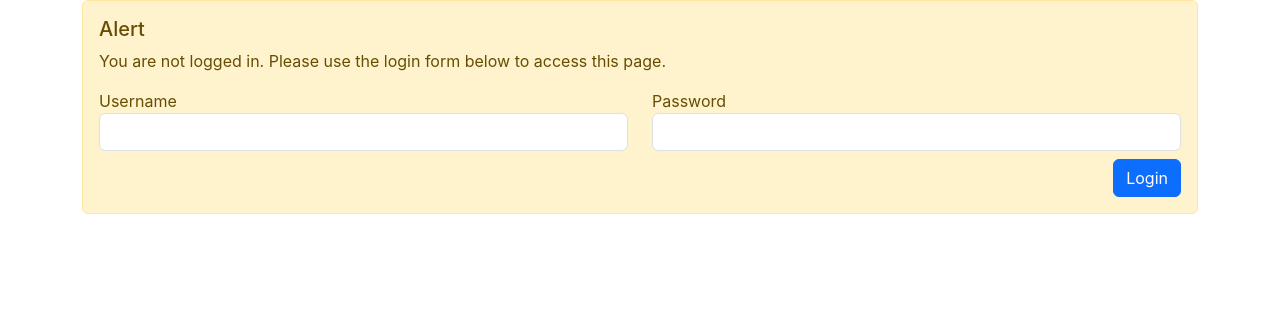
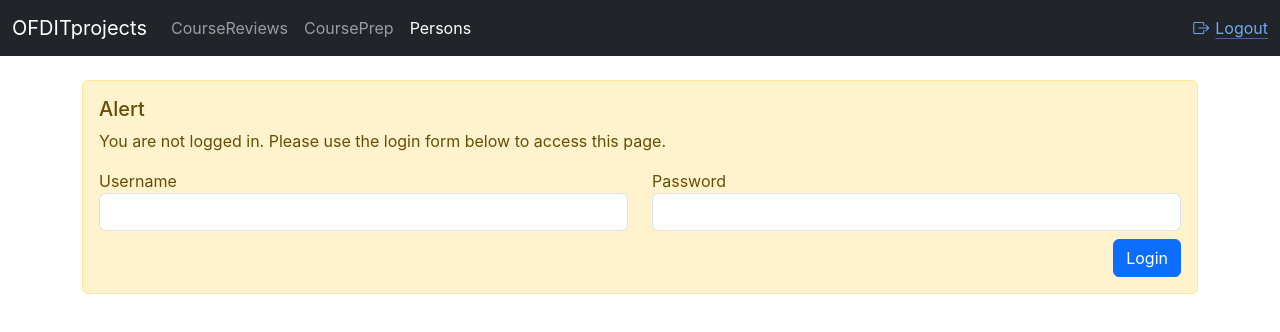
Before and after one commit to themuniz/ts-test, a website: page views/person.html in a window 1280 px wide. Drawn offline with nearby package versions, Linux system fonts and the light colour scheme; files that its build step writes are made by us from their sources; a web font is replaced by a local one.

Commit message:
Built navbar

```diff
--- a/views/base.html
+++ b/views/base.html
@@ -15,6 +15,31 @@
 </head>
 
 <body data-bs-theme="light" x-data="pageUtils">
+    <nav class="navbar navbar-expand-md bg-dark text-white mb-4 pb-2" data-bs-theme="dark">
+        <div class="container-fluid">
+            <a class="navbar-brand" href="https://ofditprojects.sps.cuny.edu">OFDITprojects</a>
+            <button class="navbar-toggler" type="button" data-bs-toggle="collapse" data-bs-target="#navbarTogglerDemo01"
+                aria-controls="navbarTogglerDemo01" aria-expanded="false" aria-label="Toggle navigation">
+                <span class="navbar-toggler-icon"></span>
+            </button>
+            <div class="collapse navbar-collapse" id="navbarTogglerDemo01">
+                <ul class="navbar-nav me-auto mb-2 mb-lg-0">
+                    <li class="nav-item">
+                        <a class="nav-link" aria-current="page" href="#">CourseReviews</a>
+                    </li>
+                    <li class="nav-item">
+                        <a class="nav-link" href="#">CoursePrep</a>
+                    </li>
+                    <li class="nav-item">
+                        <a class="nav-link active" aria-disabled="true">Persons</a>
+                    </li>
+                </ul>
+                <form class="d-flex" role="search">
+                    <a class="icon-link" href="#"><i class="bi bi-box-arrow-right align-self-start"></i> Logout</a>
+                </form>
+            </div>
+        </div>
+    </nav>
     <div class="container-lg">
         <div class="position-fixed bottom-0 end-0 p-3" style="z-index: 11">
             <div class="toast" role="alert" aria-live="assertive" aria-atomic="true">
```
